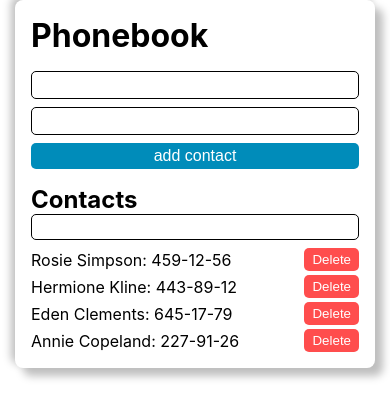
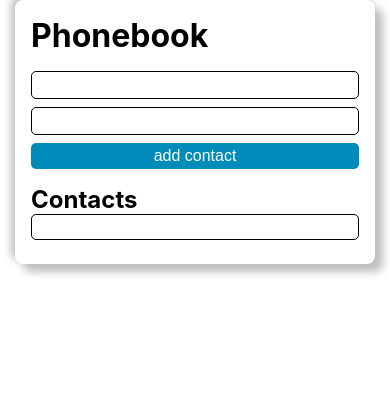
Before and after one commit to ginkosoul/goit-react-hw-03-phonebook, a React (Create React App) app: page / in a window 390 px wide. Shown: the top 418 px of the page. Built offline with nearby package versions, Linux system fonts and the light colour scheme.

Commit message:
phonebook added localStorage save/preview done

```diff
--- a/src/components/App/App.jsx
+++ b/src/components/App/App.jsx
@@ -7,15 +7,19 @@ import css from '../App/App.module.css';
 import ContactList from 'components/ContactList/ContactList';
 
 class App extends Component {
+  static LS_KEY = 'phonebook-data';
   state = {
-    contacts: [
-      { id: 'id-1', name: 'Rosie Simpson', phone: '459-12-56' },
-      { id: 'id-2', name: 'Hermione Kline', phone: '443-89-12' },
-      { id: 'id-3', name: 'Eden Clements', phone: '645-17-79' },
-      { id: 'id-4', name: 'Annie Copeland', phone: '227-91-26' },
-    ],
+    contacts: [],
     filter: '',
   };
+  componentDidMount() {
+    const contacts = JSON.parse(localStorage.getItem(App.LS_KEY)) || [];
+    this.setState(pv => ({ ...pv, contacts }));
+  }
+  componentDidUpdate(prevProps, prevState) {
+    if (prevState.contacts === this.state.contacts) return;
+    localStorage.setItem(App.LS_KEY, JSON.stringify(this.state.contacts));
+  }
   handleFilterInput = e => {
     const filter = e.target.value.trim();
     this.setState(pValue => ({ ...pValue, filter }));
```
